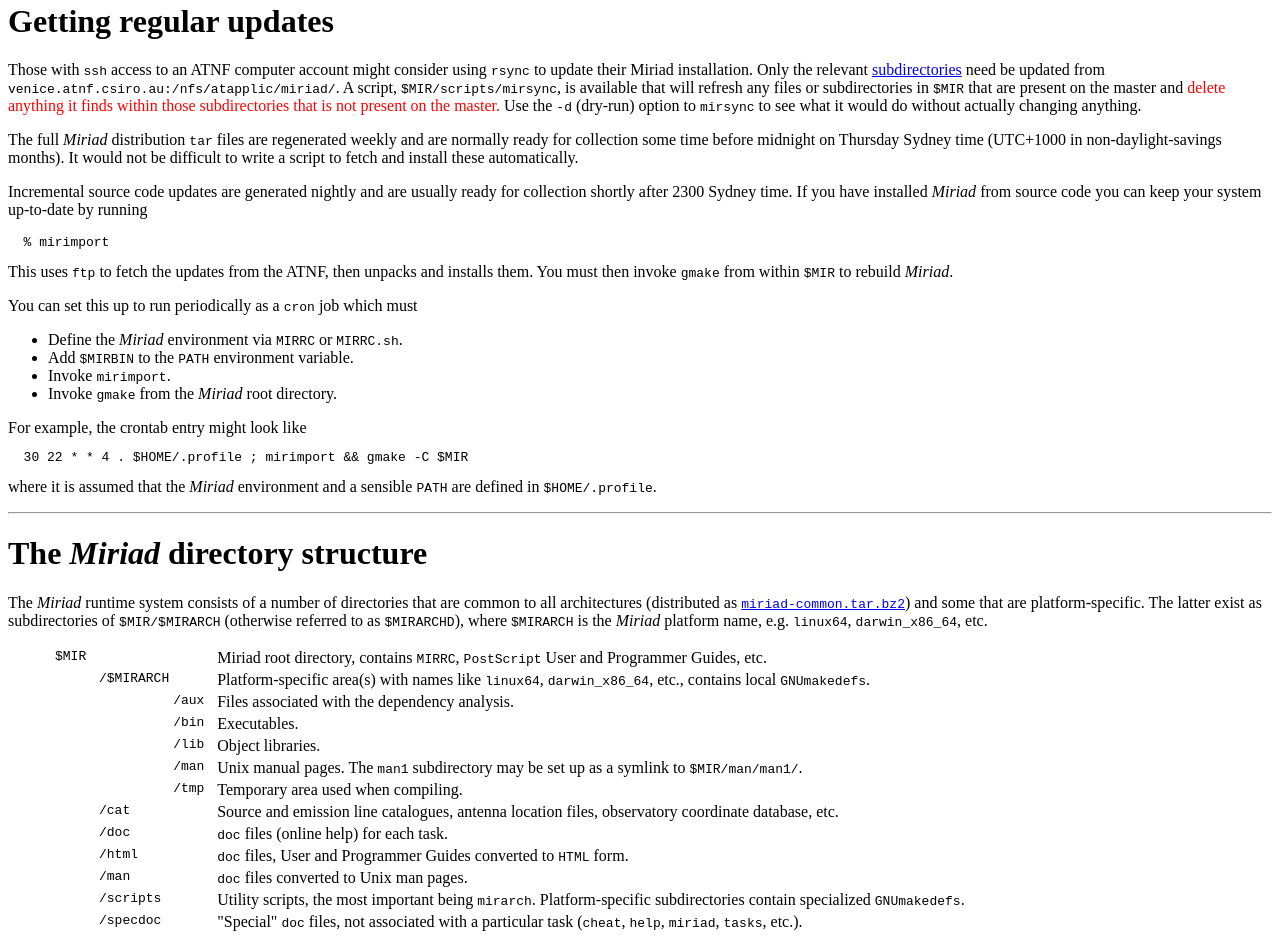
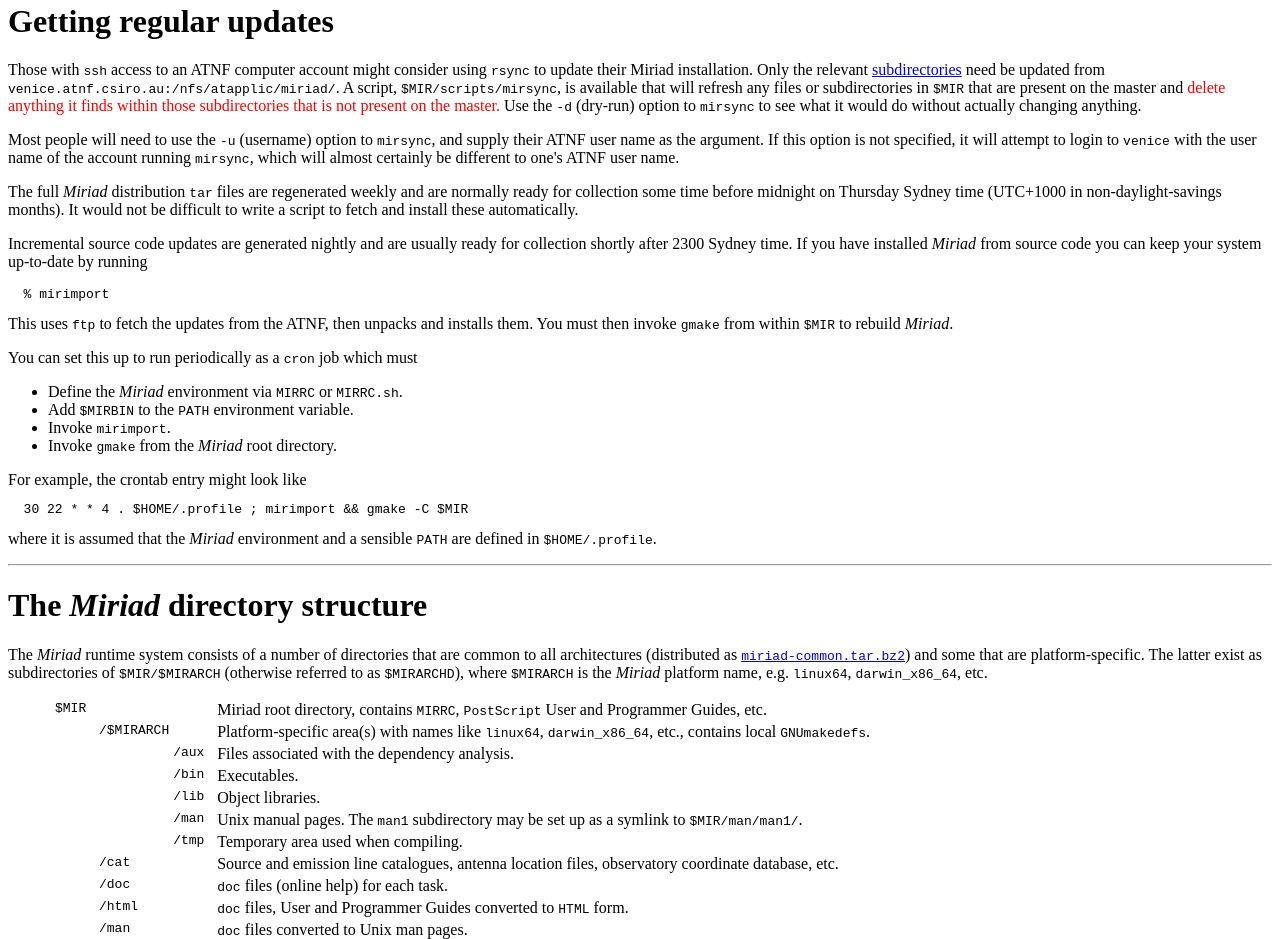
Before and after one commit to csiro/miriad, a plain HTML site: page INSTALL.html in a window 1280 px wide. Shown: the part 7816-8755 px from the top of the page. Drawn offline with Linux system fonts and the light colour scheme.

Commit message:
Added text describing mirsync's "-u" option, after an observer feedback form stated that they couldn't get mirsync to work because it was trying to login to venice with the wrong user name.

```diff
--- a/INSTALL.html
+++ b/INSTALL.html
@@ -1192,6 +1192,14 @@ changing anything.
 </p>
 
 <p>
+Most people will need to use the <code>-u</code> (username) option to
+<code>mirsync</code>, and supply their ATNF user name as the argument. If
+this option is not specified, it will attempt to login to <code>venice</code>
+with the user name of the account running <code>mirsync</code>, which will
+almost certainly be different to one's ATNF user name.
+</p>
+
+<p>
 The full <em>Miriad</em> distribution <code>tar</code> files are regenerated
 weekly and are normally ready for collection some time before midnight on
 Thursday Sydney time (UTC+1000 in non-daylight-savings months).  It would not
@@ -1546,5 +1554,5 @@ private version:
 <hr>
 
 <p>
-<small>$Id: INSTALL.html,v 1.28 2015/06/23 02:16:33 mirmgr Exp $</small>
-</p>
+<small>$Id: INSTALL.html,v 1.29 2016/04/08 02:26:05 ste616 Exp $</small>
+</p>
```
